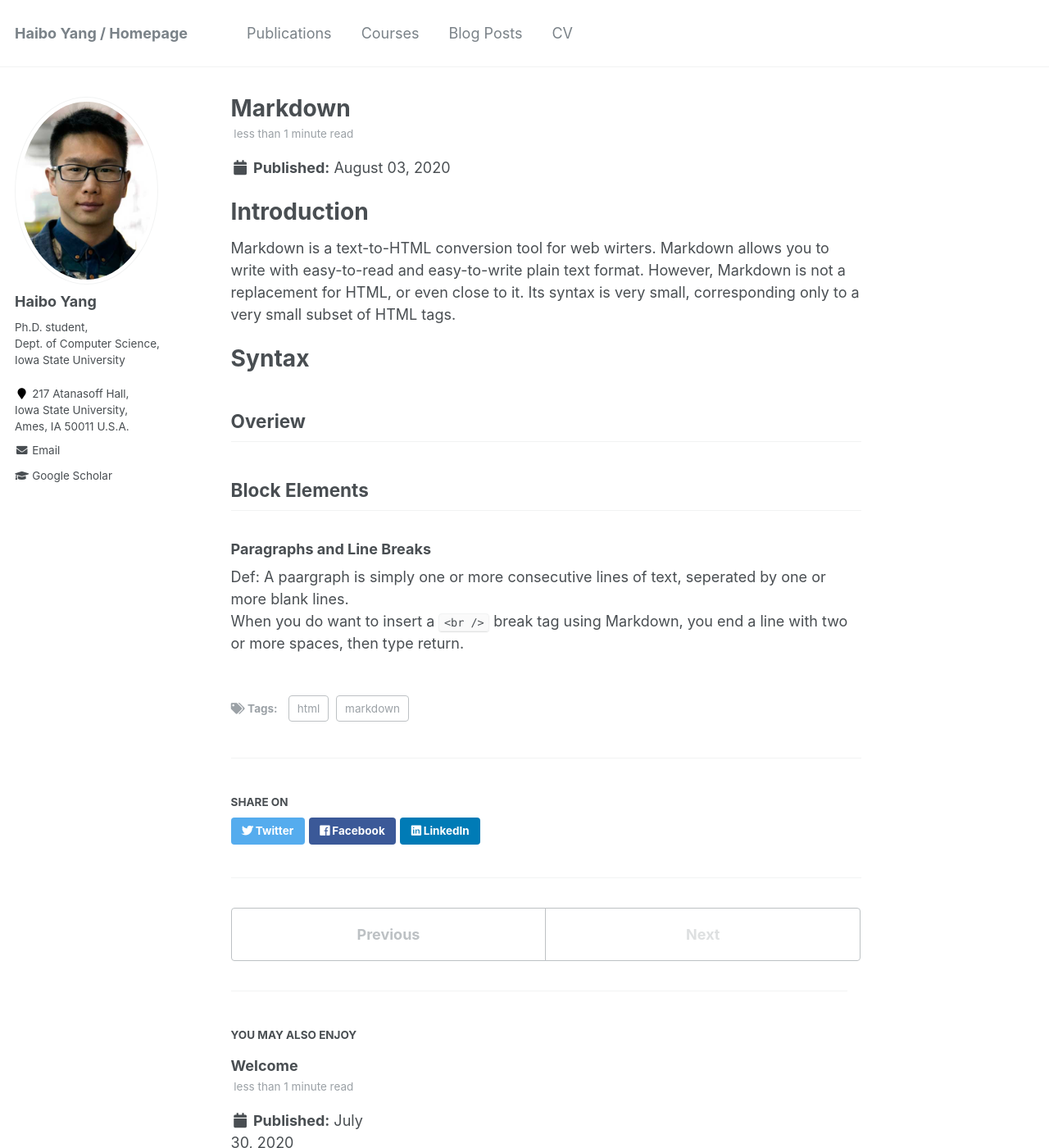
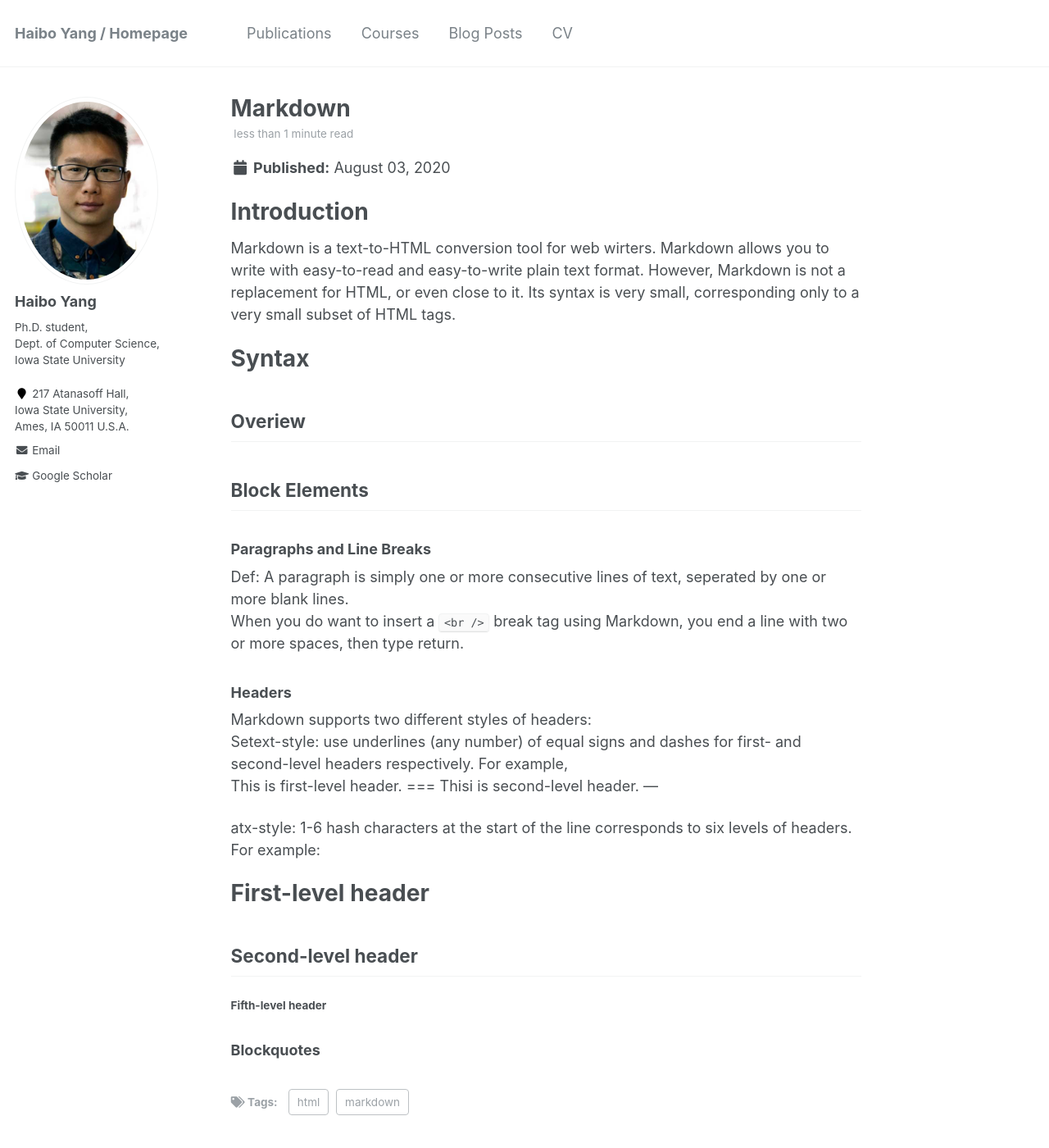
Before and after one commit to Haibo-Yang-OSU/homepage, a Jekyll site: the page built from _posts/2020-08-03-blog-post-2-markdown.md, in a window 1280 px wide and 1400 px high. Shown: the whole window at 82% size. Built offline with Jekyll 4.4.1, drawn with Linux system fonts in a browser that asks for light colours.

Commit message:
Update 2020-08-03-blog-post-2-markdown.md

```diff
--- a/_posts/2020-08-03-blog-post-2-markdown.md
+++ b/_posts/2020-08-03-blog-post-2-markdown.md
@@ -20,5 +20,20 @@ However, Markdown is not a replacement for HTML, or even close to it. Its syntax
 ## Block Elements
 
 ### Paragraphs and Line Breaks
-Def: A paargraph is simply one or more consecutive lines of text, seperated by one or more blank lines.
+Def: A paragraph is simply one or more consecutive lines of text, seperated by one or more blank lines.
 When you do want to insert a `<br />` break tag using Markdown, you end a line with two or more spaces, then type return.
+
+### Headers
+Markdown supports two different styles of headers:
+Setext-style: use underlines (any number) of equal signs and dashes for first- and second-level headers respectively. For example,
+This is first-level header.
+===
+Thisi is second-level header.
+---
+
+atx-style: 1-6 hash characters at the start of the line corresponds to six levels of headers. For example:
+# First-level header
+## Second-level header
+##### Fifth-level header
+
+### Blockquotes
```
